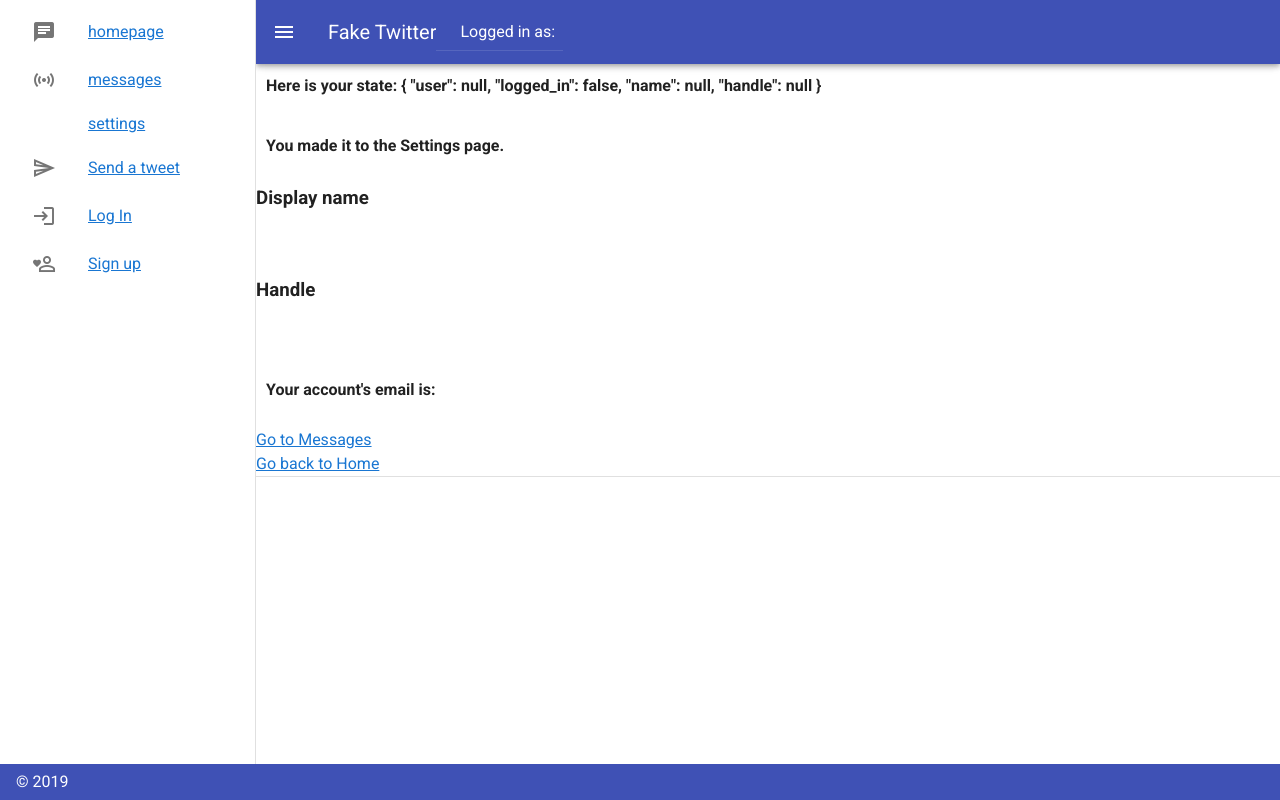
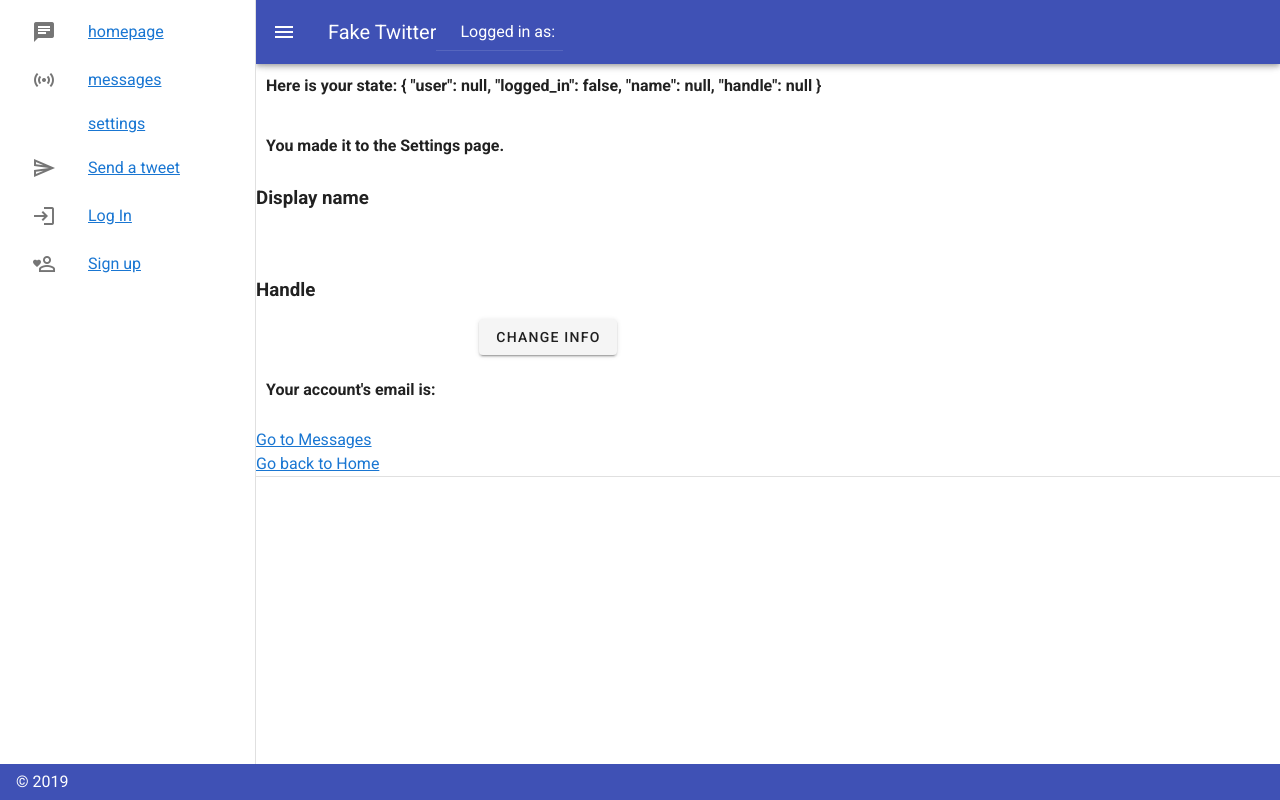
Before and after one commit to plutownium/twitter-clone, a Vue app: page /#/settings in a window 1280 px wide. Built offline with nearby package versions, Linux system fonts and the light colour scheme; no server answers; sample sign-in values are in the browser's storage; what vuefire would draw is missing.

Commit message:
fixed settings pg; can change name & handle now

```diff
--- a/src/components/Settings.vue
+++ b/src/components/Settings.vue
@@ -6,6 +6,7 @@
 		<input type="text" v-model="name" />
 		<h3>Handle</h3>
 		<input type="text" v-model="handle" />
+		<v-btn @click="changeUserInfo()">Change Info</v-btn>
 
 		<p>Your account's email is: {{ user }}</p>
 		<a href="/#/messages">Go to Messages</a>
@@ -30,13 +31,18 @@ export default {
 		};
 	},
 	methods: {
-		changeUsername(newName) {
-			var oldName = this.$state.store.user;
-			this.$store.commit("changeUsername", newName); // updates state to store new name
+		changeUserInfo() {
+			var oldName = this.$store.state.user;
+			var newName = this.name;
+			var newHandle = this.handle;
+			this.$store.commit("changeUsername", newName);
+			this.$store.commit("changeUserHandle", newHandle); // updates state to store new name
+			console.log(54);
 			db.collection("user_info")
 				.doc(oldName)
 				.set({
-					name: newName
+					name: newName,
+					handle: newHandle
 				})
 				.then(function() {
 					console.log("New name successfully set!");
@@ -46,7 +52,7 @@ export default {
 				});
 		},
 		displayUsername() {
-			return null;
+			return this.$store.state.name;
 		},
 		displayUserHandle() {
 			return this.$store.state.handle;
--- a/src/store/index.js
+++ b/src/store/index.js
@@ -17,8 +17,6 @@ export const store = new Vuex.Store({
 		user(state) {
 			return state.user;
 		}
-		// getAcctInfo(state) {
-		// }
 	},
 	mutations: {
 		changeSignedInStatus(state) {
@@ -29,7 +27,7 @@ export const store = new Vuex.Store({
 			}
 		},
 		setUser(state, email) {
-			state.user = email;
+			state = email;
 		},
 		registerUsername(state, username) {
 			state.name = username;
@@ -44,7 +42,10 @@ export const store = new Vuex.Store({
 			state.handle = null
 		},
 		changeUsername(state, newName) {
-			state.user = newName
+			state.name = newName
+		},
+		changeUserHandle(state, newHandle) {
+			state.handle = newHandle
 		}
 	}
 });
```
